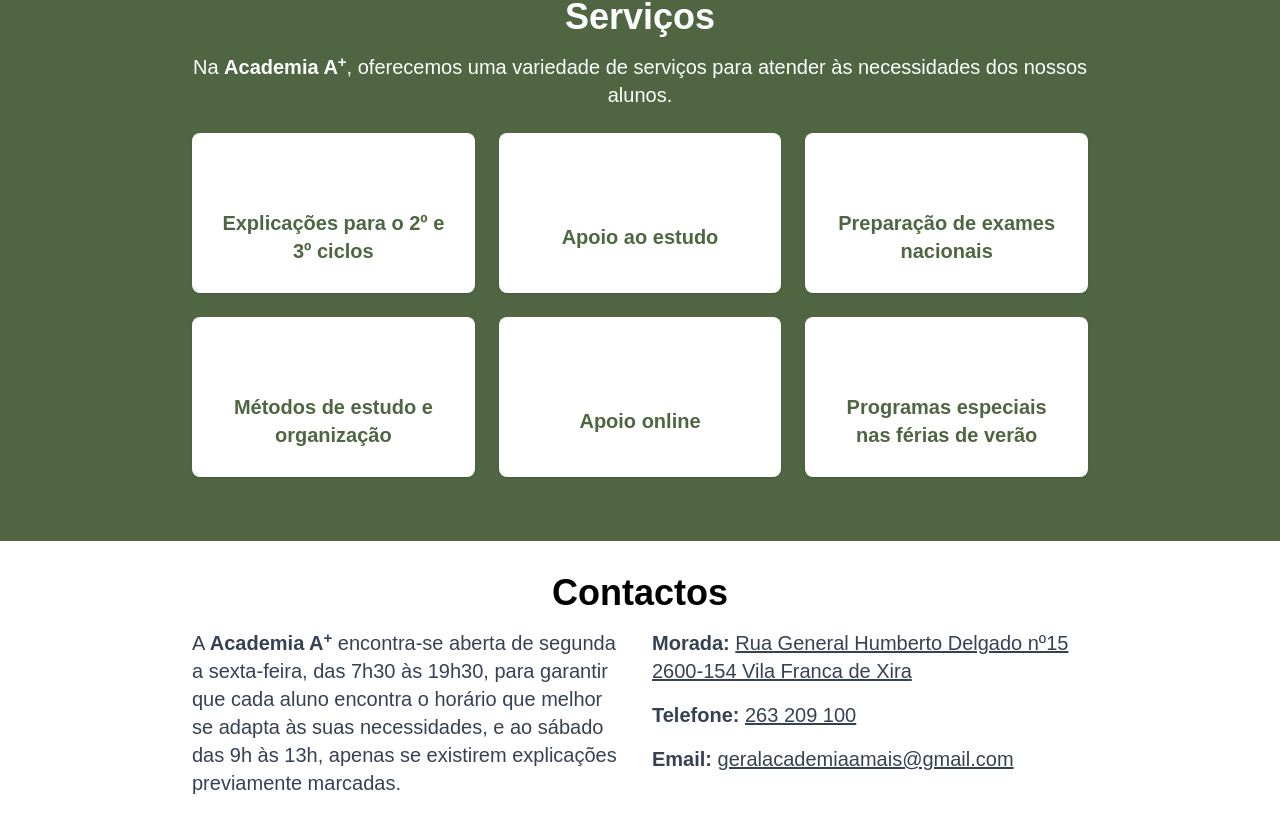
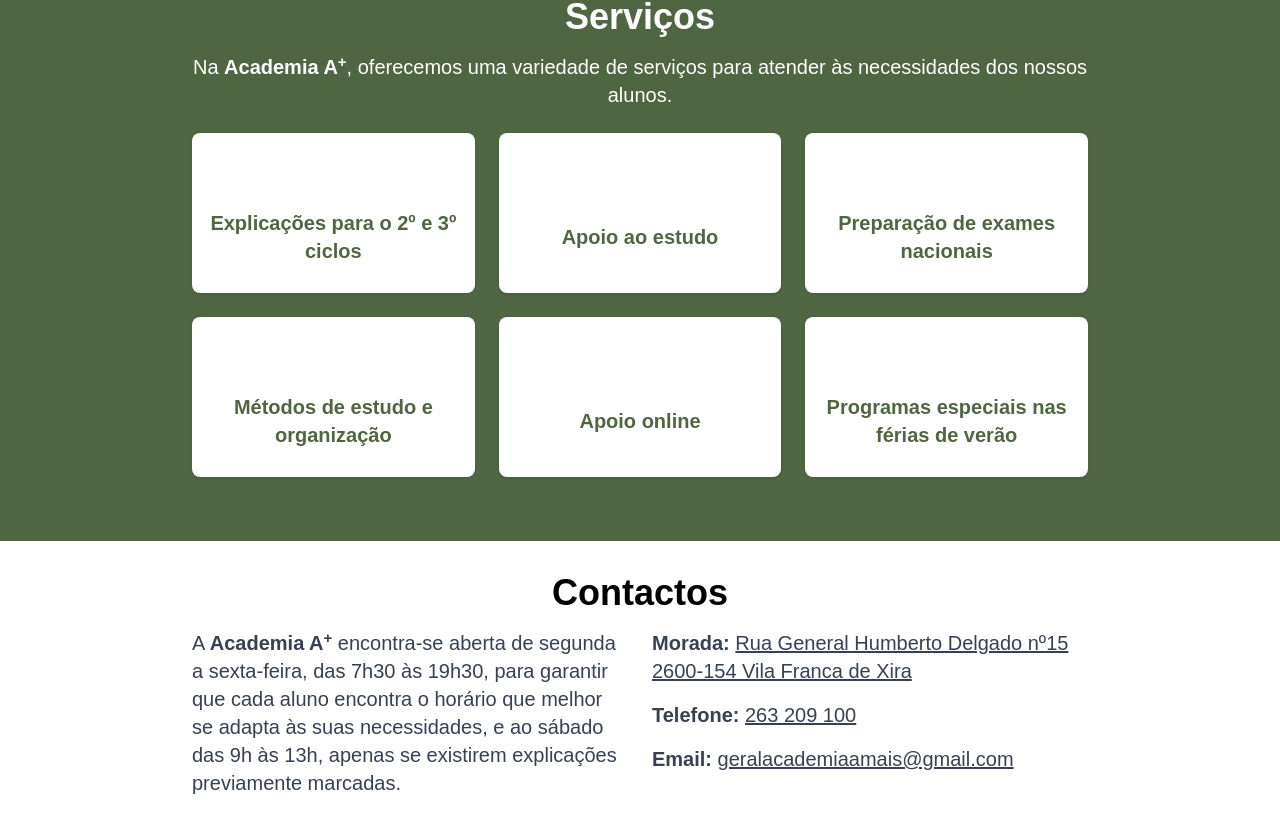
Before and after one commit to diogobcondeco/academia-aplus, a Next.js app: page / in a window 1280 px wide. Shown: the part 1495-2328 px from the top of the page. Built offline with nearby package versions, Linux system fonts and the light colour scheme; grey boxes are pictures that could not be loaded; some icons are missing.

Commit message:
fixing padding in services cards

```diff
--- a/components/Services.tsx
+++ b/components/Services.tsx
@@ -47,7 +47,7 @@ export default function Services() {
           {services.map((service) => (
             <div
               key={service.text}
-              className=" bg-white p-6 rounded-lg shadow hover:shadow-xl transition-transform hover:scale-105 min-h-[160px] flex flex-col items-center justify-center text-center"
+              className=" bg-white p-4 rounded-lg shadow hover:shadow-xl transition-transform hover:scale-105 min-h-[160px] flex flex-col items-center justify-center text-center"
             >
               <Icon
                 icon={service.icon}
```
